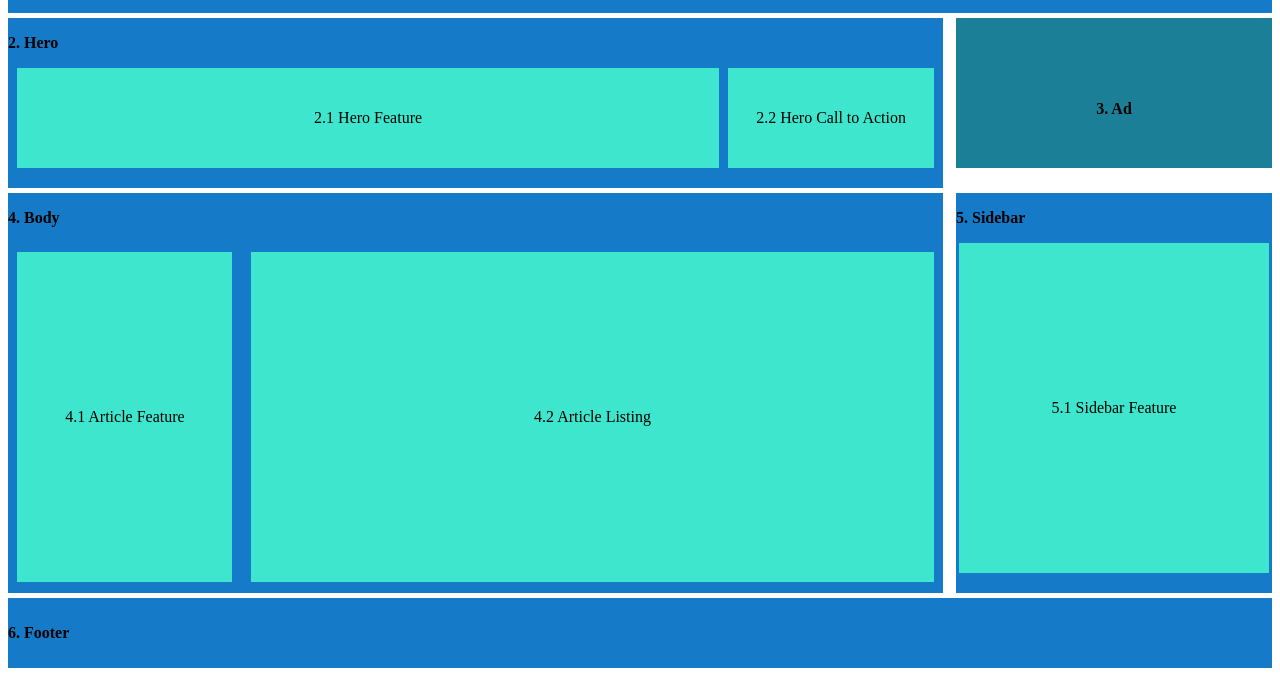
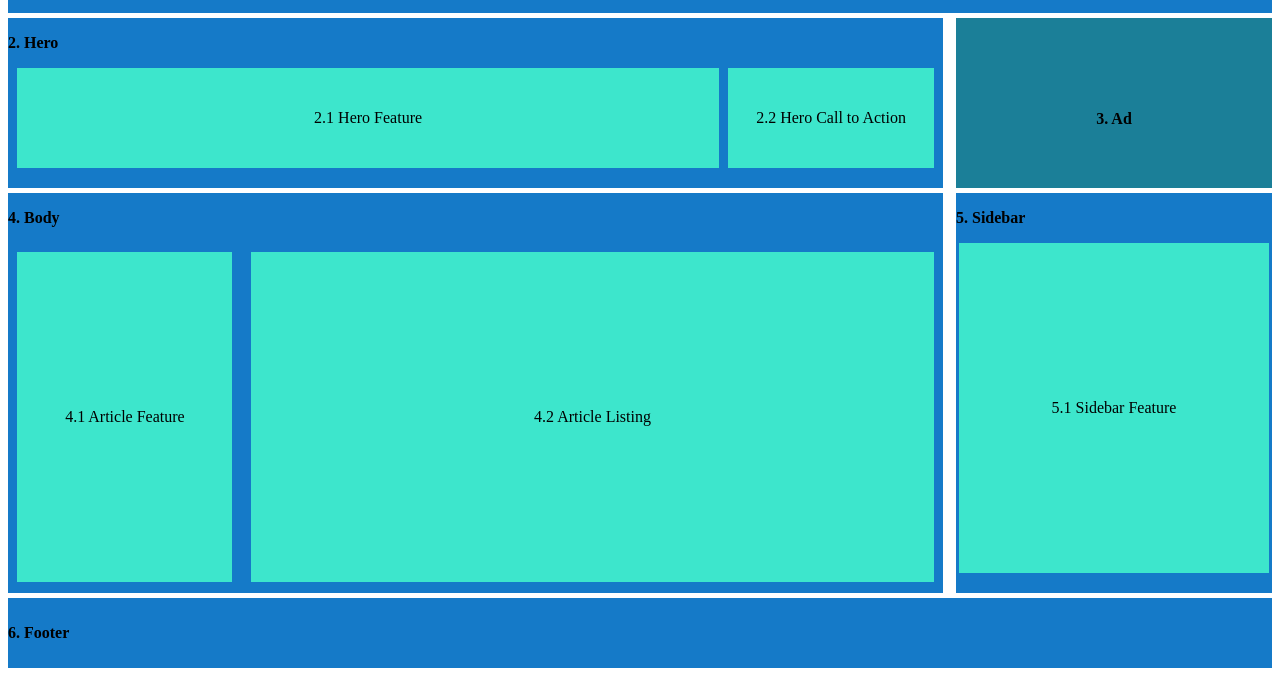
Before and after one commit to thoangln/18php05_Begin, a plain HTML site: page Session 4/Homework/Responsive.html in a window 1280 px wide. Shown: the part 103-800 px from the top of the page. Drawn offline with Linux system fonts and the light colour scheme.

Commit message:
Homework Session 4

```diff
--- a/Session 4/Homework/Responsive.css
+++ b/Session 4/Homework/Responsive.css
@@ -61,10 +61,10 @@ header, footer, .hero, .body, .sidebar{
 		margin-right: 1%;
 	}
 	.ad{
-		height: 150px;
+		height: 170px;
 		width: 25%;
 		float: right;
-		line-height: 150px;
+		line-height: 170px;
 		text-align: center;
 	}
 	.body{
```
